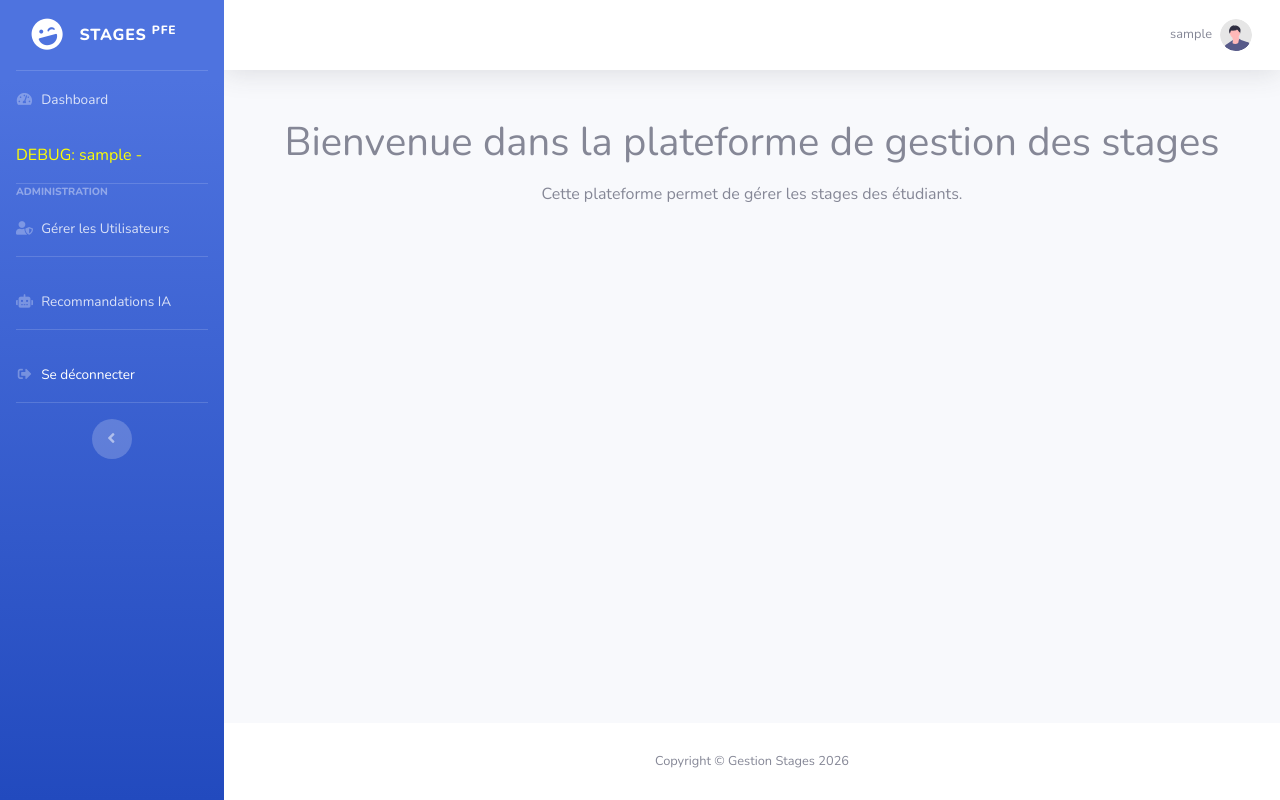
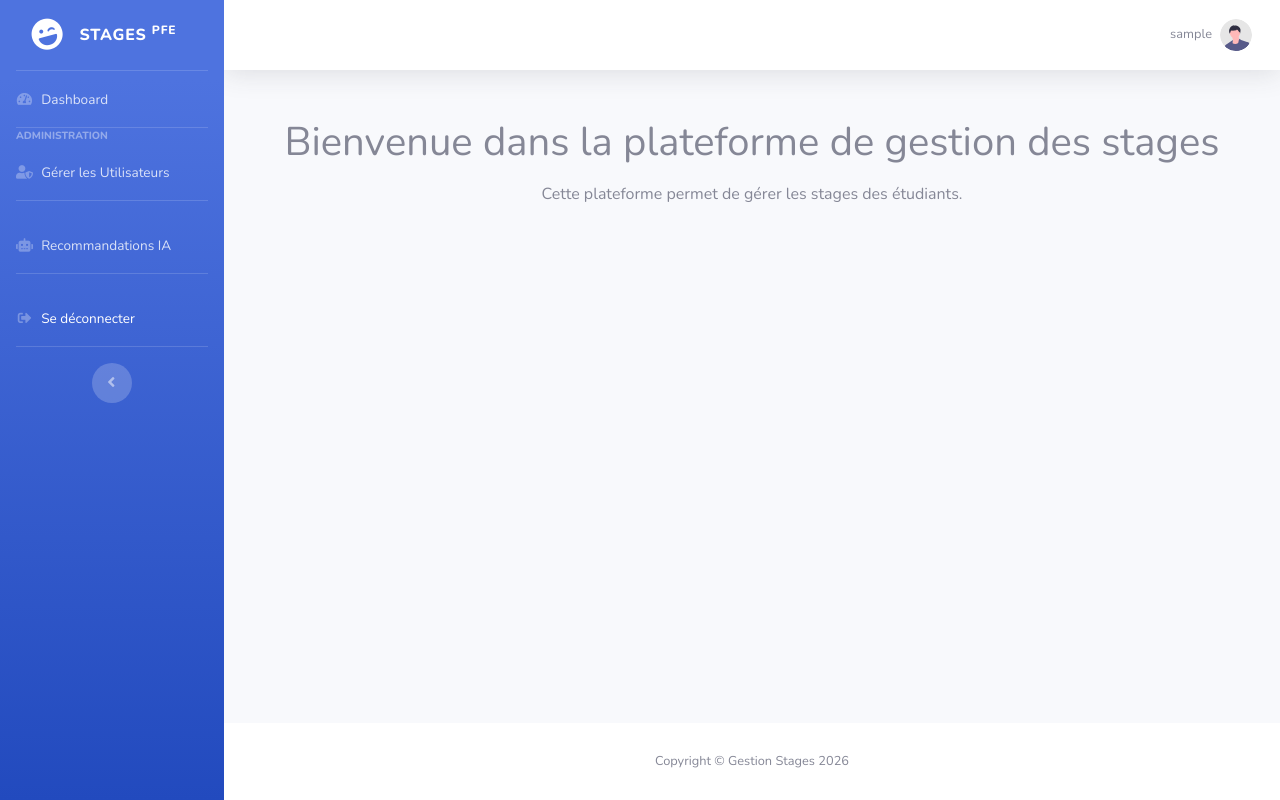
Before and after one commit to Douaesaib/gestion-stages-pfe, a Django app: page / in a window 1280 px wide. Run offline with Django 5.2, Linux system fonts and the light colour scheme; the visitor is signed in with stand-in values (Sample User, id 1); some libraries are stand-ins or nearby versions.

Commit message:
fixed sidebar roles

```diff
--- a/pages/templates/pages/base.html
+++ b/pages/templates/pages/base.html
@@ -38,9 +38,7 @@
         <span>Dashboard</span>
     </a>
 </li>
-<li class="nav-item">
-    <span class="nav-link" style="color: yellow;">DEBUG: {{ user.username }} - {{ user.role }}</span>
-</li>
+
 <hr class="sidebar-divider my-0">
 
 {% if user.role == 'ADMIN' or user.is_staff %}
```
